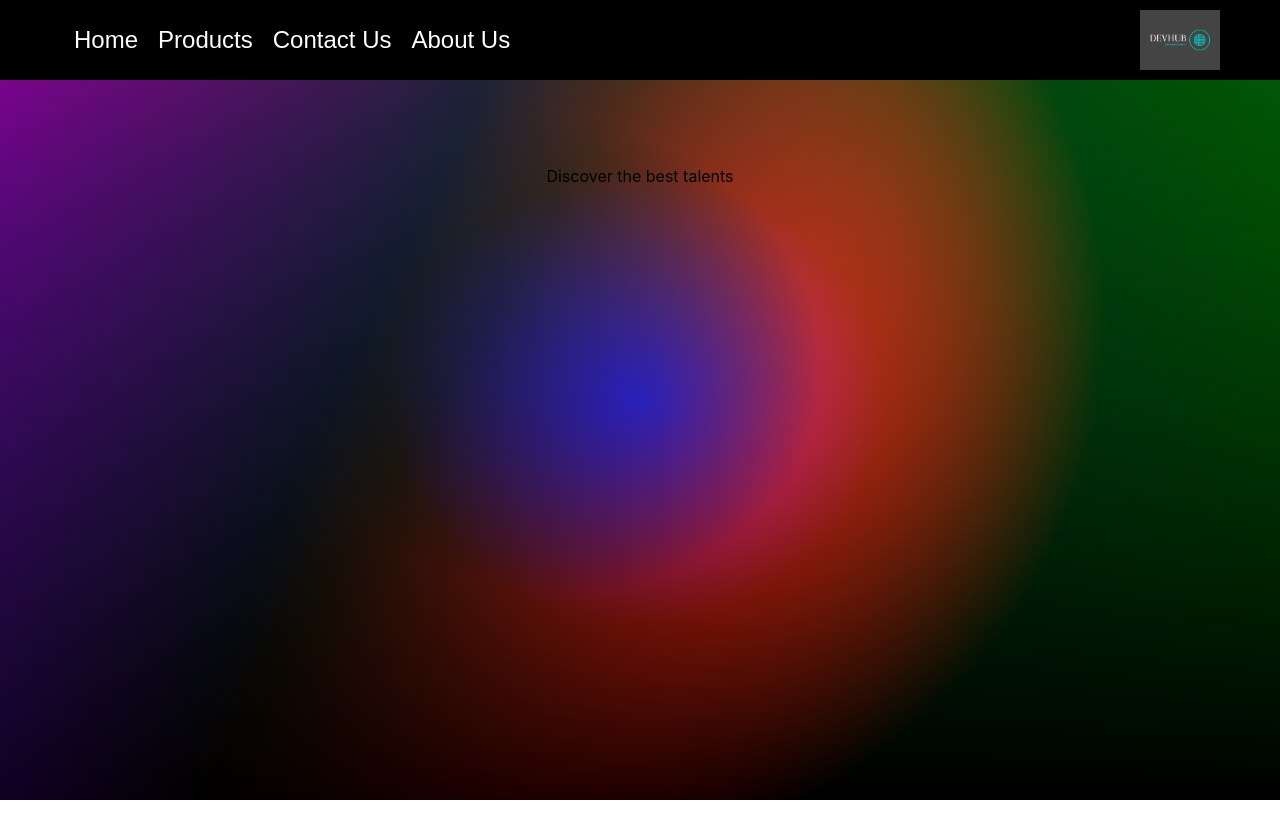
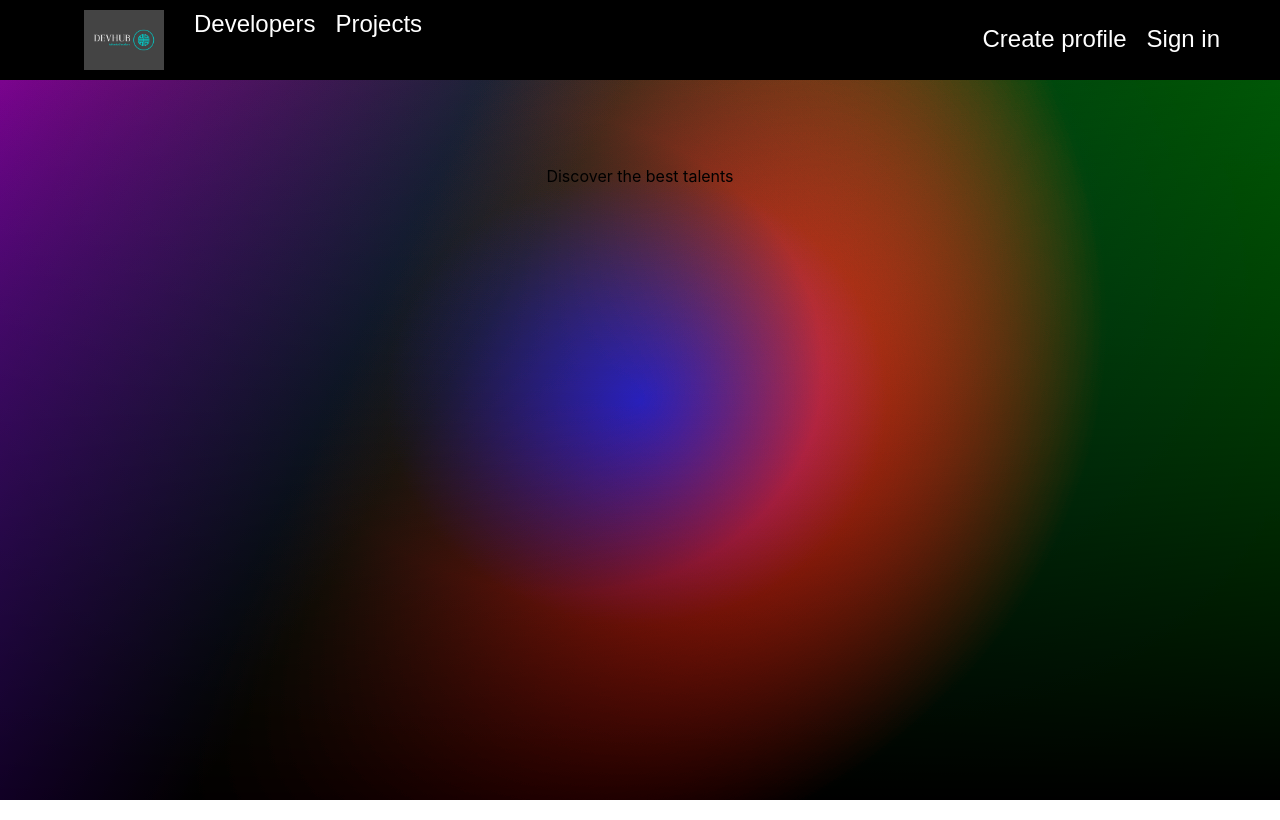
Before and after one commit to Paul-Mazu/devs-PortfolioHub, a React (Create React App) app in the folder src/frontend/: page / in a window 1280 px wide. Built offline with nearby package versions, Linux system fonts and the light colour scheme.

Commit message:
modify navbar with proper links

```diff
--- a/src/frontend/src/components/Header/Navbar.js
+++ b/src/frontend/src/components/Header/Navbar.js
@@ -10,6 +10,7 @@ import {
   Logo,
   OpenLinksButton,
   NavbarLinkExtended,
+  Logo1
 } from "./styles/Navbar.style";
 import LogoImg from "./devhub-logo.png";
 
@@ -21,10 +22,13 @@ function Navbar() {
       <NavbarInnerContainer>
         <LeftContainer>
           <NavbarLinkContainer>
-            <NavbarLink to="/"> Home</NavbarLink>
-            <NavbarLink to="/products"> Products</NavbarLink>
-            <NavbarLink to="/contact"> Contact Us</NavbarLink>
-            <NavbarLink to="/about"> About Us</NavbarLink>
+            <Logo1>
+              <NavbarLink to="/">
+                <Logo src={LogoImg}></Logo>
+              </NavbarLink>
+            </Logo1>
+            <NavbarLink to="/developers"> Developers</NavbarLink>
+            <NavbarLink to="/projects"> Projects</NavbarLink>
             <OpenLinksButton
               onClick={() => {
                 setExtendNavbar((curr) => !curr);
@@ -35,15 +39,16 @@ function Navbar() {
           </NavbarLinkContainer>
         </LeftContainer>
         <RightContainer>
-          <Logo src={LogoImg}></Logo>
+          <NavbarLink to="/"> Create profile</NavbarLink>
+          <NavbarLink to="/products"> Sign in</NavbarLink>
         </RightContainer>
       </NavbarInnerContainer>
       {extendNavbar && (
         <NavbarExtendedContainer>
-          <NavbarLinkExtended to="/"> Home</NavbarLinkExtended>
-          <NavbarLinkExtended to="/products"> Products</NavbarLinkExtended>
-          <NavbarLinkExtended to="/contact"> Contact Us</NavbarLinkExtended>
-          <NavbarLinkExtended to="/about"> About Us</NavbarLinkExtended>
+          <NavbarLinkExtended to="/developers"> Developers</NavbarLinkExtended>
+          <NavbarLinkExtended to="/projects"> Projects</NavbarLinkExtended>
+          <NavbarLinkExtended to="/my-profile"> Create profile</NavbarLinkExtended>
+          <NavbarLinkExtended to="/sign-in"> Sign in</NavbarLinkExtended>
         </NavbarExtendedContainer>
       )}
     </NavbarContainer>
--- a/src/frontend/src/components/Header/styles/Navbar.style.js
+++ b/src/frontend/src/components/Header/styles/Navbar.style.js
@@ -20,6 +20,7 @@ export const LeftContainer = styled.div`
   display: flex;
   align-items: center;
   padding-left: 5%;
+
 `;
 
 export const RightContainer = styled.div`
@@ -27,6 +28,7 @@ export const RightContainer = styled.div`
   display: flex;
   justify-content: flex-end;
   padding-right: 50px;
+  margin-top: 15px;
 `;
 
 export const NavbarInnerContainer = styled.div`
@@ -37,8 +39,12 @@ export const NavbarInnerContainer = styled.div`
 
 export const NavbarLinkContainer = styled.div`
   display: flex;
+  margin-top: 30px;
 `;
-
+export const Logo1 = styled.div`
+  margin-bottom: 25px;
+  border-radius: 50%;
+`;
 export const NavbarLink = styled(Link)`
   color: white;
   font-size: x-large;
@@ -61,7 +67,7 @@ export const NavbarLinkExtended = styled(Link)`
 
 export const Logo = styled.img`
   margin: 10px;
-  max-width: 180px;
+  max-width: 80px;
   height: auto;
 `;
 
```
